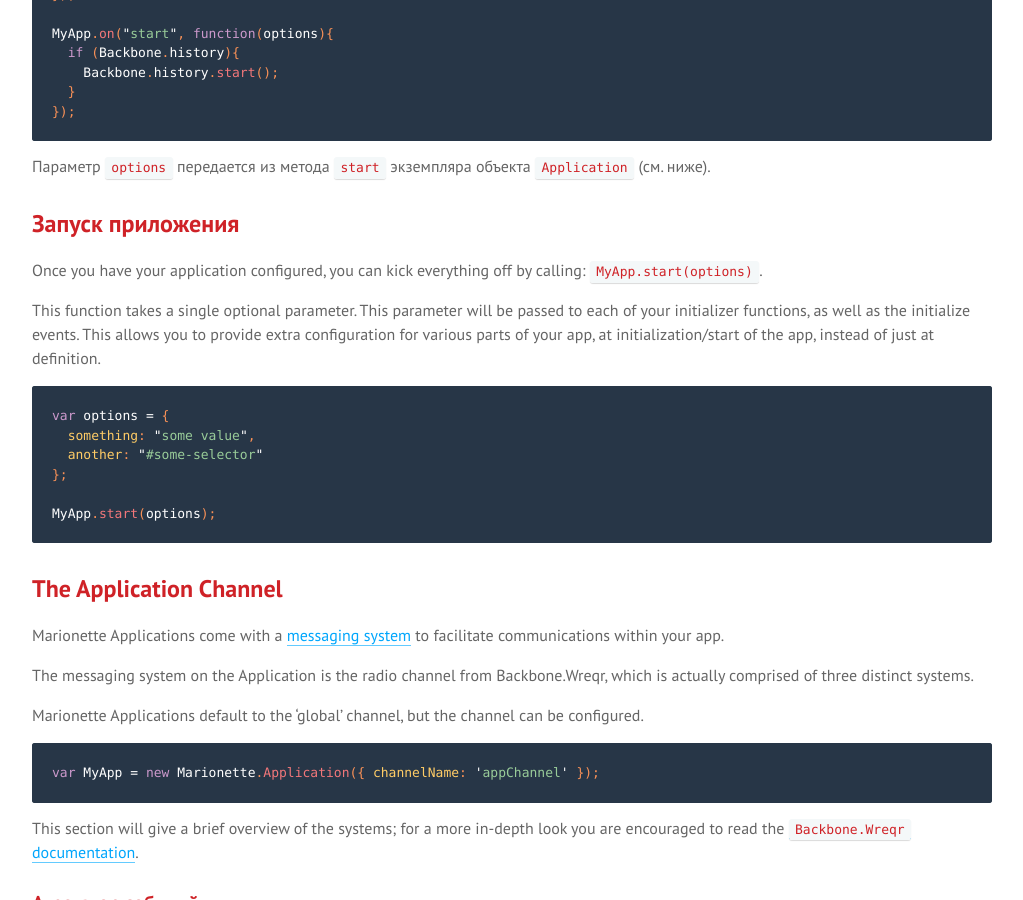
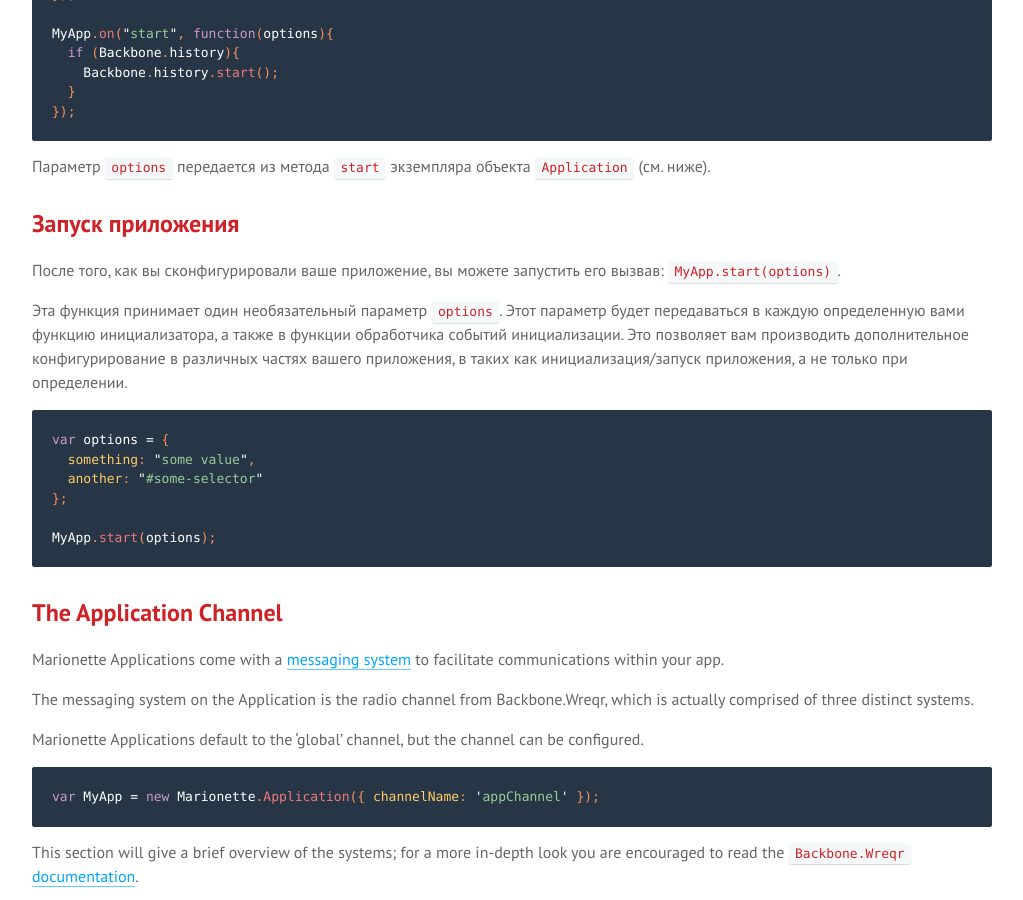
Before and after one commit to sadcitizen/marionettejs.ru, a Jekyll site: the page built from _posts/2014-01-01-application.md, in a window 1280 px wide and 900 px high, scrolled down 2162 px. Shown: the whole window, without its empty margins (128-1151 px from the left). Built offline with Jekyll 4.4.1, drawn with Linux system fonts in a browser that asks for light colours; some web fonts are replaced; Markdown is read by kramdown in place of the engine named in the settings.

Commit message:
translate ru/Application
перевел раздел Запуск приложения

````diff
--- a/_includes/translation/ru/marionette.application.md
+++ b/_includes/translation/ru/marionette.application.md
@@ -93,13 +93,13 @@ MyApp.on("start", function(options){
 
 ## Запуск приложения
 
-Once you have your application configured, you can kick everything off by
-calling: `MyApp.start(options)`.
+После того, как вы сконфигурировали ваше приложение, вы можете запустить его вызвав: `MyApp.start(options)`.
 
-This function takes a single optional parameter. This parameter will be passed
-to each of your initializer functions, as well as the initialize events. This
-allows you to provide extra configuration for various parts of your app, at
-initialization/start of the app, instead of just at definition.
+Эта функция принимает один необязательный параметр `options`. Этот параметр будет
+передаваться в каждую определенную вами функцию инициализатора, а также в функции
+обработчика событий инициализации. Это позволяет вам производить дополнительное
+конфигурирование в различных частях вашего приложения, в таких как инициализация/запуск
+приложения, а не только при определении.
 
 ```js
 var options = {
````
